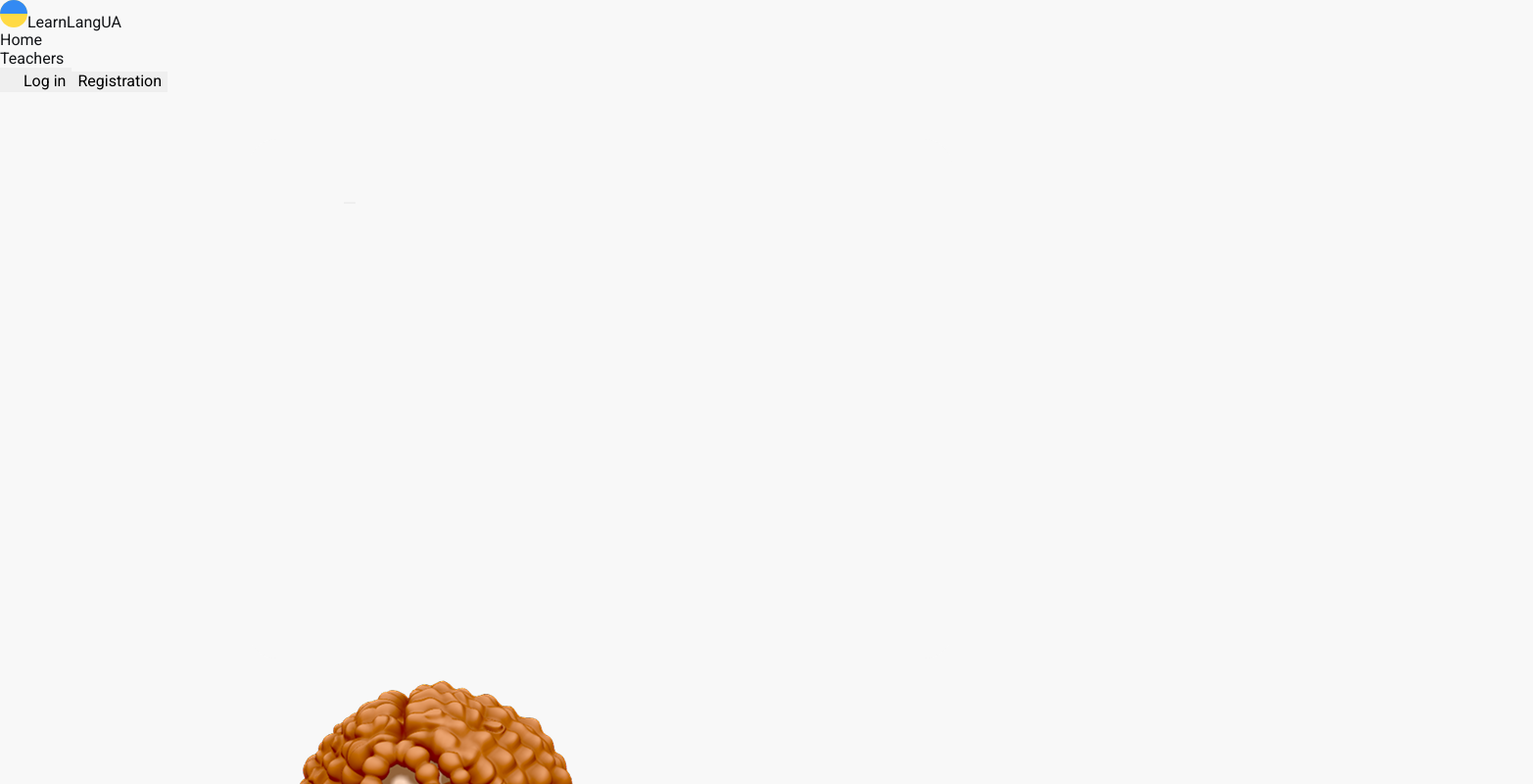
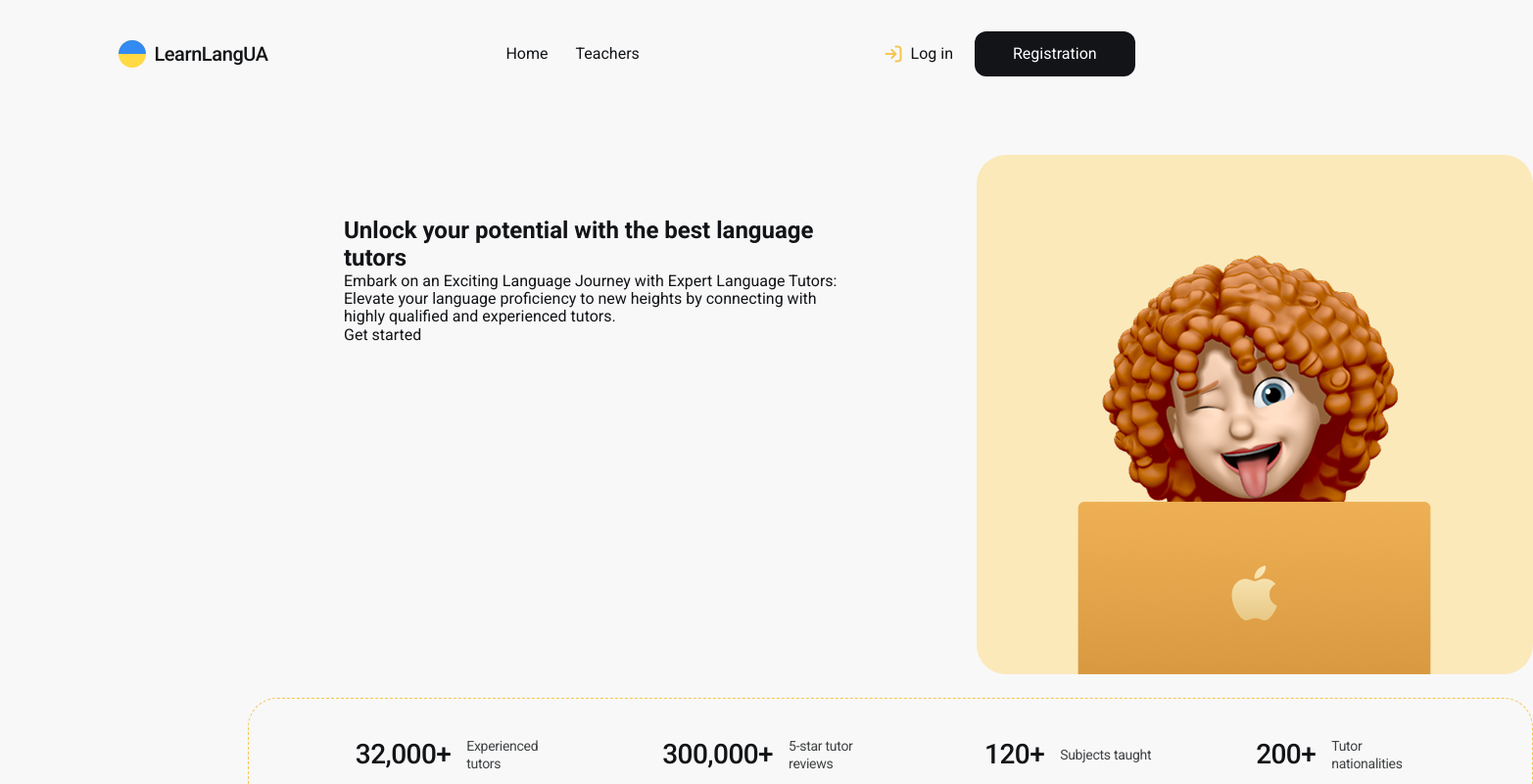
Before and after one commit to TattiS/LearnLangUA, a React (Vite) app: page / in a window 1280 px wide. Shown: the top 800 px of the page at 98% size, 1565 px wide, since content can reach past the window. Built offline with nearby package versions, Linux system fonts and the light colour scheme; no server answers.

Commit message:
feat: enhance HomePage layout and styling; add statistics section, update Header component styles, and adjust modal positioning

```diff
--- a/src/components/Header/Header.jsx
+++ b/src/components/Header/Header.jsx
@@ -80,11 +80,11 @@ const Header = () => {
             >
               <svg
                 className={css.loginIcon}
-                width="18"
-                height="18"
+                width="20"
+                height="20"
                 aria-hidden="true"
               >
-                <use href="/sprite.svg#icon-login" />
+                <use href="/sprite.svg#icon-log-in" />
               </svg>
               <span className={css.loginText}>Log in</span>
             </button>
--- a/src/components/Header/Header.module.css
+++ b/src/components/Header/Header.module.css
@@ -0,0 +1,65 @@
+header {
+  display: flex;
+  justify-content: space-around;
+  align-items: center;
+  padding-top: 12px;
+  padding-bottom: 12px;
+  margin: 20px 0px;
+  color: var(--color-text, #121417);
+  font-family: Roboto;
+}
+.logoWrapper {
+  color: #121417;
+  font-family: Roboto;
+  font-size: 20px;
+  font-style: normal;
+  font-weight: 500;
+  line-height: 1.2;
+  letter-spacing: -0.4px;
+}
+.brand {
+  display: flex;
+  align-items: center;
+  gap: 8px;
+}
+.menu {
+  display: flex;
+  flex-flow: row;
+  align-items: flex-start;
+  gap: 28px;
+  color: #121417;
+  font-size: 16px;
+  font-style: normal;
+  font-weight: 400;
+  line-height: 1.25;
+}
+.actions {
+  display: flex;
+  flex-flow: row;
+  align-items: center;
+  gap: 16px;
+  font-family: Roboto;
+  font-size: 16px;
+  font-style: normal;
+  font-weight: 700;
+  line-height: 1.25;
+}
+.signup {
+  display: flex;
+  padding: 14px 39px;
+  justify-content: center;
+  align-items: center;
+  gap: 8px;
+  border-radius: 12px;
+  background: var(--color-text, #121417);
+  color: var(--color-bg-white, #ffffff);
+}
+.login {
+  display: flex;
+  align-items: center;
+  gap: 8px;
+  color: var(--color-text, #121417);
+}
+.loginIcon {
+  stroke: var(--color-btn-active, #f4c550);
+}
--- a/src/components/Modal/Modal.module.css
+++ b/src/components/Modal/Modal.module.css
@@ -19,7 +19,9 @@
 
   box-shadow: 0 4px 20px rgba(0, 0, 0, 0.08);
   animation: fadeIn 0.25s ease, scaleIn 0.25s ease;
-  position: relative;
+  position: absolute;
+  top: 50%;
+  left: 50%;
 }
 
 .closeBtn {
--- a/src/index.css
+++ b/src/index.css
@@ -75,6 +75,7 @@ img {
 }
 
 button {
+  background: none;
   cursor: pointer;
   font-family: inherit;
   border: none;
--- a/src/pages/HomePage/HomePage.jsx
+++ b/src/pages/HomePage/HomePage.jsx
@@ -1,18 +1,63 @@
 import css from "./HomePage.module.css";
+import { Link } from "react-router-dom";
 
 const HomePage = () => {
+  const statsData = [
+    {
+      value: "32,000+",
+      label: "Experienced tutors",
+    },
+    {
+      value: "300,000+",
+      label: "5-star tutor reviews",
+    },
+    {
+      value: "120+",
+      label: "Subjects taught",
+    },
+    {
+      value: "200+",
+      label: "Tutor nationalities",
+    },
+  ];
   return (
     <div className={`${css.container} container`}>
-      <div className={`${css.heroSection} section`}>
-        <div className={css.heroContentWrapper}>
-          <h1 className={css.heroTitle}></h1>
-          <p className={css.heroTxt}></p>
-          <button className={css.heroBtn}></button>
+      <section className={`${css.heroSection} section`}>
+        <div className={css.heroWrapper}>
+          <div className={css.heroContentWrapper}>
+            <h1 className={css.heroTitle}>
+              Unlock your potential with the best{" "}
+              <span className={css.highlight}>language</span> tutors
+            </h1>
+            <p className={css.heroTxt}>
+              Embark on an Exciting Language Journey with Expert Language
+              Tutors: Elevate your language proficiency to new heights by
+              connecting with highly qualified and experienced tutors.
+            </p>
+            <Link to="/teachers" className={css.heroBtn}>
+              Get started
+            </Link>
+          </div>
+          <div className={css.heroImgWrapper}>
+            <img
+              src="../../../public/hero.png"
+              alt="Hero Illustration"
+              width={391}
+              height={450}
+            />
+          </div>
         </div>
-        <div className={css.heroImgWrapper} width={568} height={530}>
-          <img src="../../../public/hero.png" alt="Hero Illustration" />
+        <div className={css.stats} aria-label="Platform statistics">
+          <ul className={css.statsList}>
+            {statsData.map(({ value, label }) => (
+              <li key={label} className={css.statItem}>
+                <strong className={css.statValue}>{value}</strong>
+                <span className={css.statLabel}>{label}</span>
+              </li>
+            ))}
+          </ul>
         </div>
-      </div>
+      </section>
     </div>
   );
 };
--- a/src/pages/HomePage/HomePage.module.css
+++ b/src/pages/HomePage/HomePage.module.css
@@ -1,3 +1,16 @@
+.heroSection {
+  display: flex;
+  flex-direction: column;
+  row-gap: 24px;
+}
+.heroWrapper {
+  width: 1312px;
+  display: flex;
+  flex-direction: row;
+  justify-content: space-between;
+  align-items: center;
+  gap: 24px;
+}
 .heroContentWrapper {
   width: 720px;
   height: 530px;
@@ -10,3 +23,58 @@
   border-radius: 30px;
   padding: 64px 98px;
 }
+
+.heroImgWrapper {
+  width: 568px;
+  height: 530px;
+  display: flex;
+  justify-content: center;
+  align-items: bottom;
+  padding: 80px 89px 0 88px;
+  background-color: var(--color-accent, #fbe9ba);
+  border-radius: 30px;
+}
+.stats {
+  width: 1312px;
+  height: 116px;
+  display: flex;
+  justify-content: center;
+  padding: 40px auto;
+  border-radius: 30px;
+  border: 1.5px dashed var(--color-main, #f4c550);
+}
+.statsList {
+  display: flex;
+  flex-direction: row;
+  column-gap: 100px;
+  margin: 40px auto;
+}
+.statItem {
+  display: flex;
+  flex-direction: row;
+  align-items: center;
+  gap: 16px;
+  padding: 2px;
+}
+.statValue {
+  color: var(--color-text, #121417);
+  font-size: 28px;
+  font-style: normal;
+  font-weight: 500;
+  line-height: 1.14;
+  letter-spacing: -0.56px;
+}
+.statLabel {
+  width: 96px;
+  font-size: 14px;
+  font-style: normal;
+  font-weight: 400;
+  line-height: 1.29;
+  letter-spacing: -0.28px;
+  color: var(--color-text-light, #121417cc);
+  display: -webkit-box;
+  -webkit-line-clamp: 2;
+  -webkit-box-orient: vertical;
+  line-clamp: 2;
+  overflow: hidden;
+}
```
